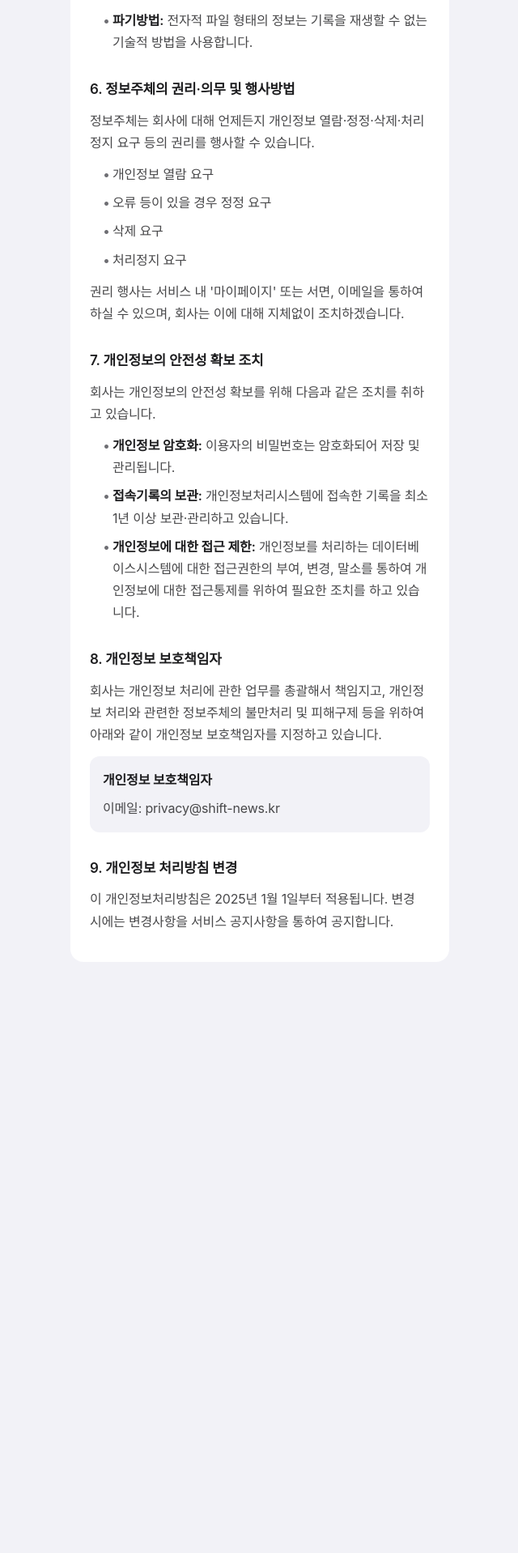
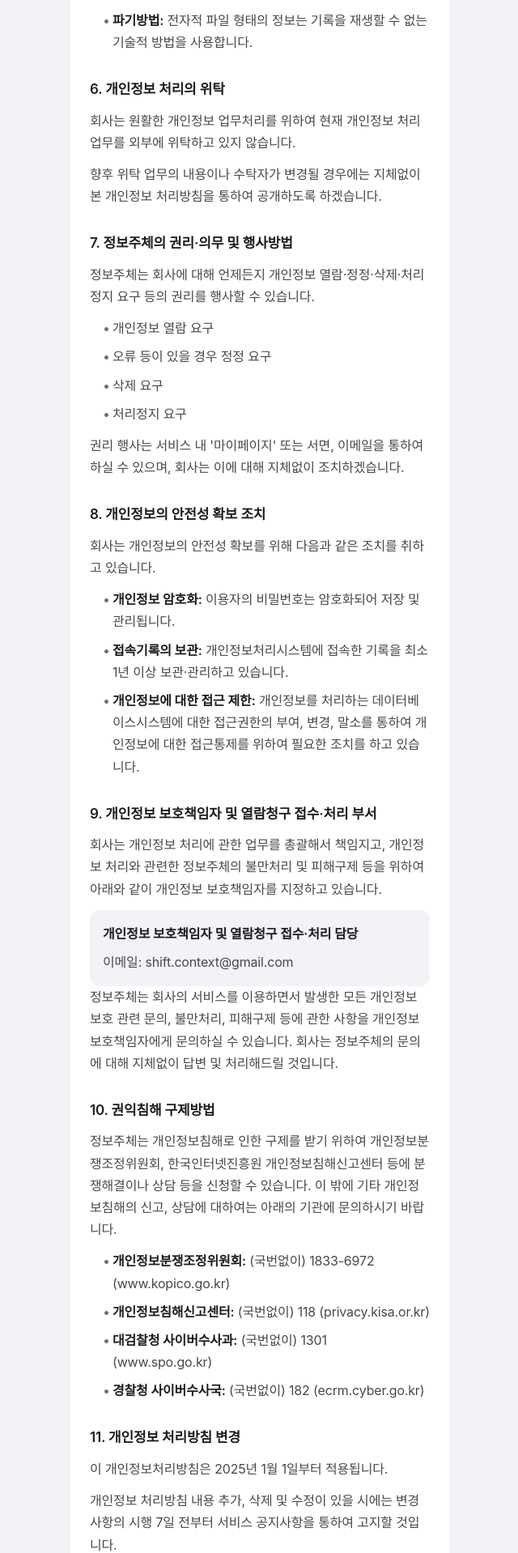
Before and after one commit to jsw6701/article-frontend, a SvelteKit app: page /privacy in a window 1280 px wide. Shown: the part 1462-3380 px from the top of the page at 81% size, without its empty margins (319-959 px from the left). Before the commit the page ends 2730 px from the top, so only its background shows below. Built offline with nearby package versions, Linux system fonts and the light colour scheme; no server answers; a web font is replaced by a local one.

Commit message:
fix: 개인정보처리방침 수정

```diff
--- a/src/routes/privacy/+page.svelte
+++ b/src/routes/privacy/+page.svelte
@@ -66,7 +66,13 @@
     </section>
 
     <section class="policy-section">
-      <h2>6. 정보주체의 권리·의무 및 행사방법</h2>
+      <h2>6. 개인정보 처리의 위탁</h2>
+      <p>회사는 원활한 개인정보 업무처리를 위하여 현재 개인정보 처리업무를 외부에 위탁하고 있지 않습니다.</p>
+      <p>향후 위탁 업무의 내용이나 수탁자가 변경될 경우에는 지체없이 본 개인정보 처리방침을 통하여 공개하도록 하겠습니다.</p>
+    </section>
+
+    <section class="policy-section">
+      <h2>7. 정보주체의 권리·의무 및 행사방법</h2>
       <p>정보주체는 회사에 대해 언제든지 개인정보 열람·정정·삭제·처리정지 요구 등의 권리를 행사할 수 있습니다.</p>
       <ul>
         <li>개인정보 열람 요구</li>
@@ -78,7 +84,7 @@
     </section>
 
     <section class="policy-section">
-      <h2>7. 개인정보의 안전성 확보 조치</h2>
+      <h2>8. 개인정보의 안전성 확보 조치</h2>
       <p>회사는 개인정보의 안전성 확보를 위해 다음과 같은 조치를 취하고 있습니다.</p>
       <ul>
         <li><strong>개인정보 암호화:</strong> 이용자의 비밀번호는 암호화되어 저장 및 관리됩니다.</li>
@@ -88,17 +94,30 @@
     </section>
 
     <section class="policy-section">
-      <h2>8. 개인정보 보호책임자</h2>
+      <h2>9. 개인정보 보호책임자 및 열람청구 접수·처리 부서</h2>
       <p>회사는 개인정보 처리에 관한 업무를 총괄해서 책임지고, 개인정보 처리와 관련한 정보주체의 불만처리 및 피해구제 등을 위하여 아래와 같이 개인정보 보호책임자를 지정하고 있습니다.</p>
       <div class="contact-info">
-        <p><strong>개인정보 보호책임자</strong></p>
-        <p>이메일: privacy@shift-news.kr</p>
+        <p><strong>개인정보 보호책임자 및 열람청구 접수·처리 담당</strong></p>
+        <p>이메일: shift.context@gmail.com</p>
       </div>
+      <p>정보주체는 회사의 서비스를 이용하면서 발생한 모든 개인정보 보호 관련 문의, 불만처리, 피해구제 등에 관한 사항을 개인정보 보호책임자에게 문의하실 수 있습니다. 회사는 정보주체의 문의에 대해 지체없이 답변 및 처리해드릴 것입니다.</p>
     </section>
 
     <section class="policy-section">
-      <h2>9. 개인정보 처리방침 변경</h2>
-      <p>이 개인정보처리방침은 2025년 1월 1일부터 적용됩니다. 변경 시에는 변경사항을 서비스 공지사항을 통하여 공지합니다.</p>
+      <h2>10. 권익침해 구제방법</h2>
+      <p>정보주체는 개인정보침해로 인한 구제를 받기 위하여 개인정보분쟁조정위원회, 한국인터넷진흥원 개인정보침해신고센터 등에 분쟁해결이나 상담 등을 신청할 수 있습니다. 이 밖에 기타 개인정보침해의 신고, 상담에 대하여는 아래의 기관에 문의하시기 바랍니다.</p>
+      <ul>
+        <li><strong>개인정보분쟁조정위원회:</strong> (국번없이) 1833-6972 (www.kopico.go.kr)</li>
+        <li><strong>개인정보침해신고센터:</strong> (국번없이) 118 (privacy.kisa.or.kr)</li>
+        <li><strong>대검찰청 사이버수사과:</strong> (국번없이) 1301 (www.spo.go.kr)</li>
+        <li><strong>경찰청 사이버수사국:</strong> (국번없이) 182 (ecrm.cyber.go.kr)</li>
+      </ul>
+    </section>
+
+    <section class="policy-section">
+      <h2>11. 개인정보 처리방침 변경</h2>
+      <p>이 개인정보처리방침은 2025년 1월 1일부터 적용됩니다.</p>
+      <p>개인정보 처리방침 내용 추가, 삭제 및 수정이 있을 시에는 변경사항의 시행 7일 전부터 서비스 공지사항을 통하여 고지할 것입니다.</p>
     </section>
   </article>
 </div>
```
Also changed, not shown: .claude/settings.local.json, 2 other files (tests, documents, lock files or other folders).
